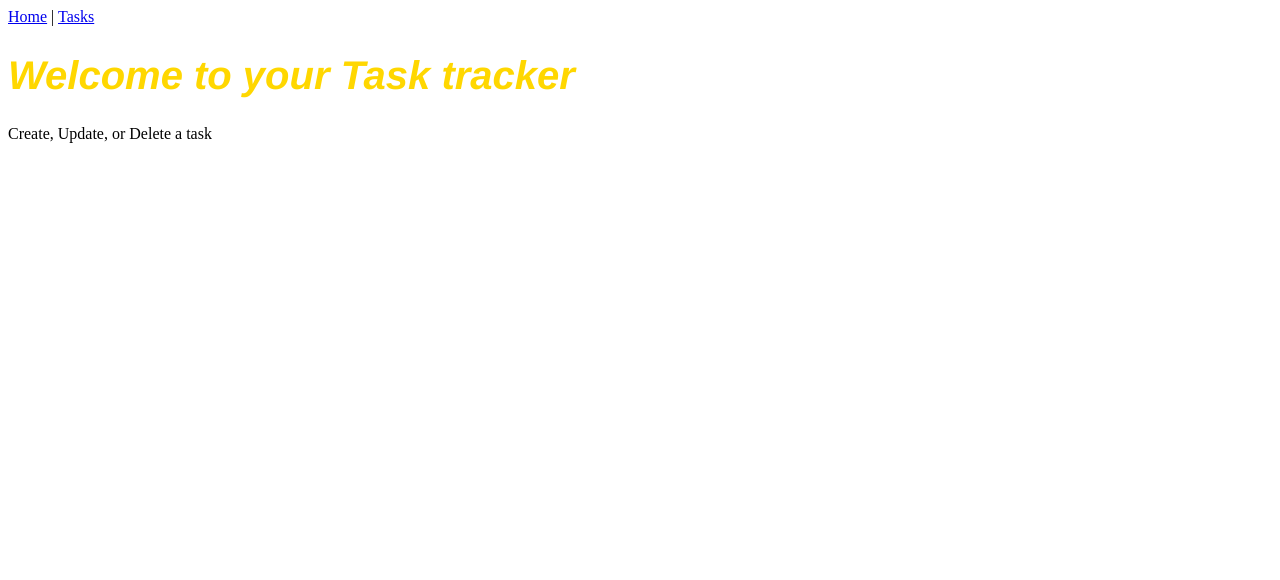
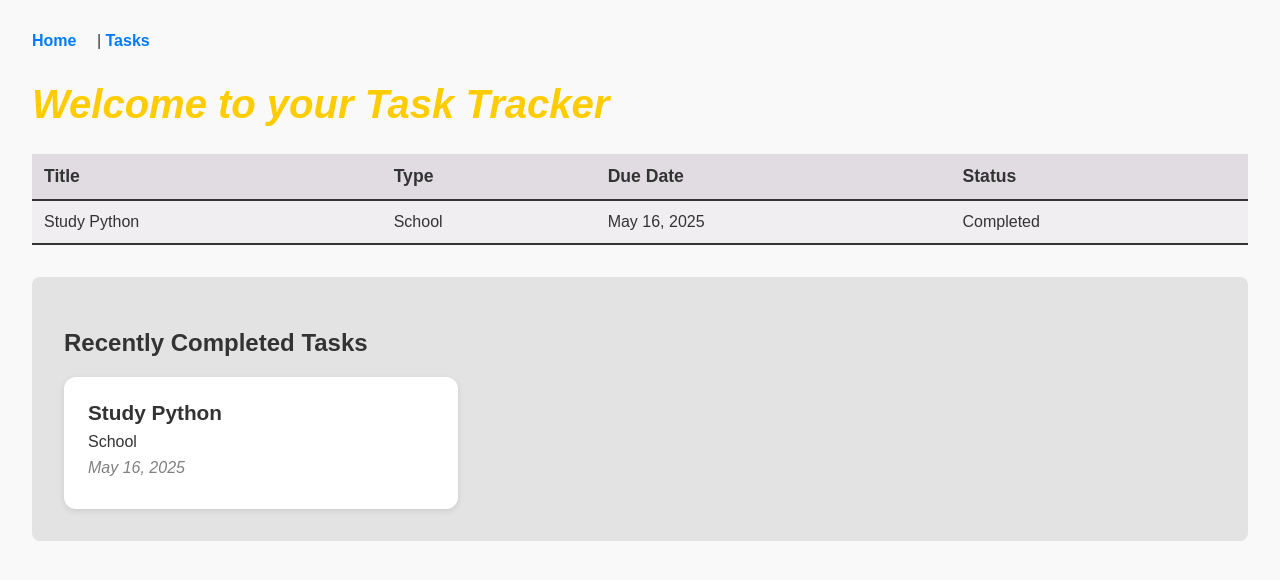
Before and after one commit to s1283/TermProject, a Flask app: page / in a window 1280 px wide. Shown: the top 580 px of the page. Run offline with Flask 3, Linux system fonts and the light colour scheme.

Commit message:
Added task list and other features

```diff
--- a/app.py
+++ b/app.py
@@ -3,6 +3,7 @@ from pathlib import Path
 from db import db
 from routes import api_bp
 from models import *
+from datetime import datetime, timedelta
 
 app = Flask(__name__)
 # This will make Flask use a 'sqlite' database with the filename provided
@@ -16,7 +17,17 @@ app.register_blueprint(api_bp, url_prefix="/api")
 
 @app.route("/", methods=["GET"])
 def home():
-    return render_template("home.html")
+    now = datetime.now()
+    statement = db.select(Task).order_by(Task.due_date).limit(5)
+    completed_statement = db.select(Task).where(
+        Task.status == "Completed",
+        Task.due_date >= now - timedelta(days=7)
+    ).order_by(Task.due_date.desc()).limit(3)
+
+    top_tasks = db.session.execute(statement).scalars().all()
+    recent_completed = db.session.execute(completed_statement).scalars().all()
+
+    return render_template("home.html", tasks=top_tasks, completed_tasks=recent_completed)
 
 @app.route("/tasks", methods=["GET"])
 def view_tasks():
@@ -26,8 +37,46 @@ def view_tasks():
 
 @app.route("/tasks/add", methods=["POST"])
 def add_task():
+    title = request.form["title"]
+    task_type = request.form["type"]
+    due_date_str = request.form["due_date"]
+    due_date = datetime.strptime(due_date_str, "%Y-%m-%d")
+    description = request.form["description"]
+    status = request.form["status"]
+
+    new_task = Task(
+        title=title,
+        type=task_type,
+        due_date=due_date,
+        description=description,
+        status=status
+    )
+    db.session.add(new_task)
+    db.session.commit()
     return redirect(url_for("view_tasks"))
 
+@app.route("/tasks/delete/<int:id>", methods=["POST"])
+def delete_task(id):
+    statement = db.select(Task).where(Task.id == id)
+    task = db.session.execute(statement).scalars().first()
+    if task:
+        db.session.delete(task)
+        db.session.commit()
+    return redirect(url_for("view_tasks"))
+
+@app.route("/tasks/add", methods=["GET"])
+def add_task_form():
+    return render_template("add_task.html")
+
+@app.route("/tasks/complete/<int:id>", methods=["POST"])
+def complete_task(id):
+    statement = db.select(Task).where(Task.id == id)
+    task = db.session.execute(statement).scalars().all()
+    task = task[0]
+    if task:
+        task.status = "Completed"
+        db.session.commit()
+    return redirect(url_for("view_tasks"))
 
 if __name__ == "__main__":
     app.run(debug=True, port=8888)
--- a/models/task.py
+++ b/models/task.py
@@ -4,8 +4,9 @@ class Task(db.Model):
     __tablename__ = "tasks"
     id = db.Column(db.Integer, primary_key=True)
     title = db.Column(db.String(100), nullable=False)
-    description = db.Column(db.String(500), nullable=False)
+    type = db.Column(db.String(50), nullable=False)
     due_date = db.Column(db.DateTime, nullable=False)
+    description = db.Column(db.String(500), nullable=True)
     status = db.Column(db.String(20), default="Pending")
 
     def __repr__(self):
--- a/static/style.css
+++ b/static/style.css
@@ -1,7 +1,124 @@
+body {
+    font-family: Arial, sans-serif;
+    margin: 2rem;
+    background-color: #f9f9f9;
+    color: #333;
+}
+
+header {
+    margin-bottom: 2rem;
+}
+
+nav a {
+    margin-right: 1rem;
+    text-decoration: none;
+    color: #007BFF;
+    font-weight: bold;
+}
+
+nav a:hover {
+    text-decoration: underline;
+}
+
 h1 {
-    font-size: 40px;
-    font-family: 'Franklin Gothic Medium', 'Arial Narrow', Arial, sans-serif;
-    font-weight: 600;
+    color: #ffcc00;
+    font-size: 2.5rem;
     font-style: italic;
-    color: gold;
 }
+
+form {
+    margin-top: 1rem;
+    margin-bottom: 1rem;
+}
+
+form input,
+form select,
+form button {
+    padding: 0.5rem;
+    margin-top: 0.5rem;
+    margin-bottom: 0.5rem;
+    border: 1px solid #ccc;
+    border-radius: 4px;
+    display: block;
+    width: 100%;
+    max-width: 400px;
+}
+
+button {
+    background-color: #007BFF;
+    color: white;
+    border: none;
+    cursor: pointer;
+    font-weight: bold;
+    width: auto;
+}
+
+button:hover {
+    background-color: #0056b3;
+}
+
+ul {
+    padding-left: 1rem;
+}
+
+li {
+    background-color: #fff;
+    padding: 1rem;
+    margin-bottom: 1rem;
+    border: 1px solid #ddd;
+    border-radius: 5px;
+}
+
+table {
+    width: 100%;
+    border-collapse: collapse;
+    background-color: #f1eef2;
+}
+
+th, td {
+    padding: 12px;
+    text-align: left;
+    border-bottom: 2px solid #333;
+}
+
+th {
+    font-weight: bold;
+    font-size: 1.1rem;
+    background-color: #e0dce2;
+}
+
+.completed-section {
+    background-color: #e3e3e3;
+    padding: 2rem;
+    margin-top: 2rem;
+    border-radius: 8px;
+}
+
+.card-grid {
+    display: flex;
+    justify-content: space-between;
+    gap: 1rem;
+    margin-top: 1rem;
+}
+
+.task-card {
+    background-color: white;
+    padding: 1.5rem;
+    border-radius: 12px;
+    width: 30%;
+    box-shadow: 0 2px 6px rgba(0, 0, 0, 0.1);
+}
+
+.task-card h3 {
+    margin: 0;
+    font-size: 1.3rem;
+}
+
+.task-card p {
+    margin: 0.5rem 0;
+}
+
+.date-finished {
+    color: gray;
+    font-style: italic;
+}
--- a/templates/home.html
+++ b/templates/home.html
@@ -3,8 +3,38 @@
 {% block title %}Home{% endblock %}
 
 {% block main %}
-  <div>
-    <h1>Welcome to your Task tracker</h1>
-    <p>Create, Update, or Delete a task</p>
+<h1>Welcome to your Task Tracker</h1>
+<table>
+  <thead>
+    <tr>
+      <th>Title</th>
+      <th>Type</th>
+      <th>Due Date</th>
+      <th>Status</th>
+    </tr>
+  </thead>
+  <tbody>
+    {% for task in tasks %}
+    <tr>
+      <td>{{ task.title }}</td>
+      <td>{{ task.type }}</td>
+      <td>{{ task.due_date.strftime('%b %d, %Y') }}</td>
+      <td>{{ task.status }}</td>
+    </tr>
+    {% endfor %}
+  </tbody>
+</table>
+
+<div class="completed-section">
+  <h2>Recently Completed Tasks</h2>
+  <div class="card-grid">
+    {% for task in completed_tasks %}
+    <div class="task-card">
+      <h3>{{ task.title }}</h3>
+      <p>{{ task.type }}</p>
+      <p class="date-finished">{{ task.due_date.strftime('%b %d, %Y') }}</p>
+    </div>
+    {% endfor %}
   </div>
+</div>
 {% endblock %}
```
Also changed, not shown: manage.py (+27 -0 lines), templates/add_task.html (added, +35 -0 lines), templates/tasks.html (+35 -12 lines), assignments.db, 1 other file.
